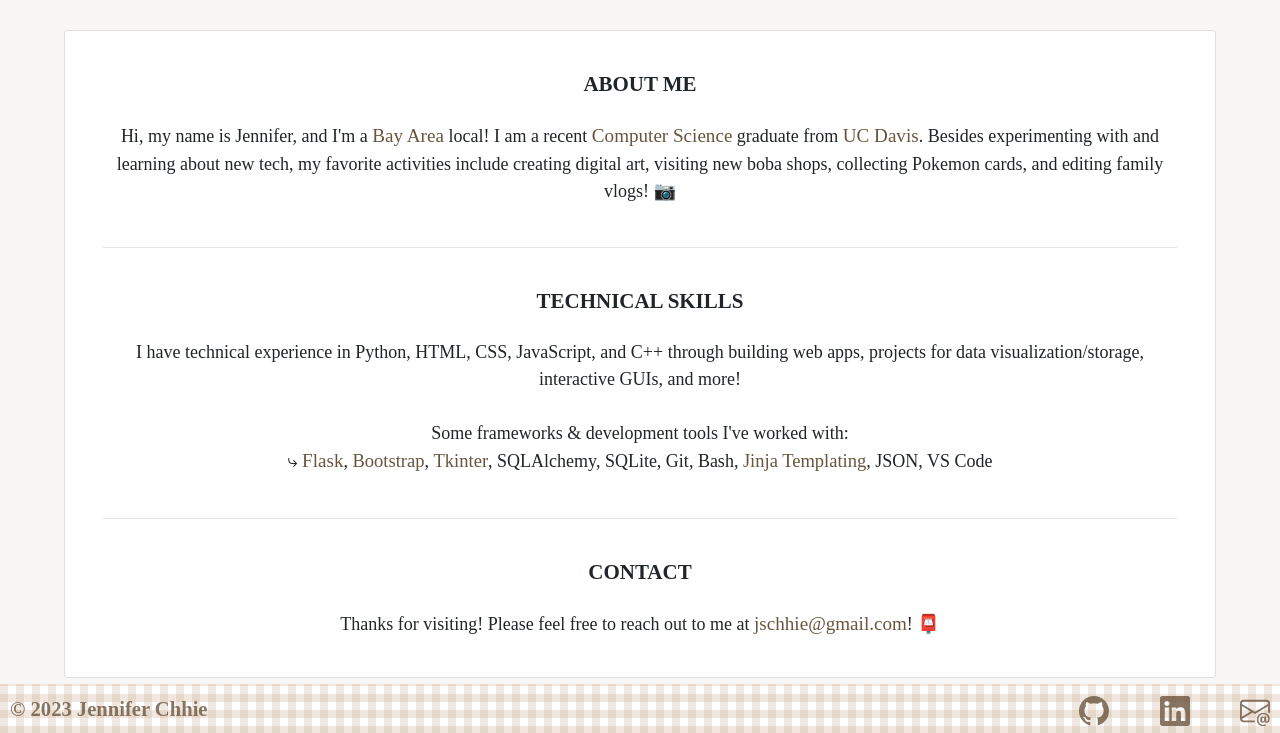
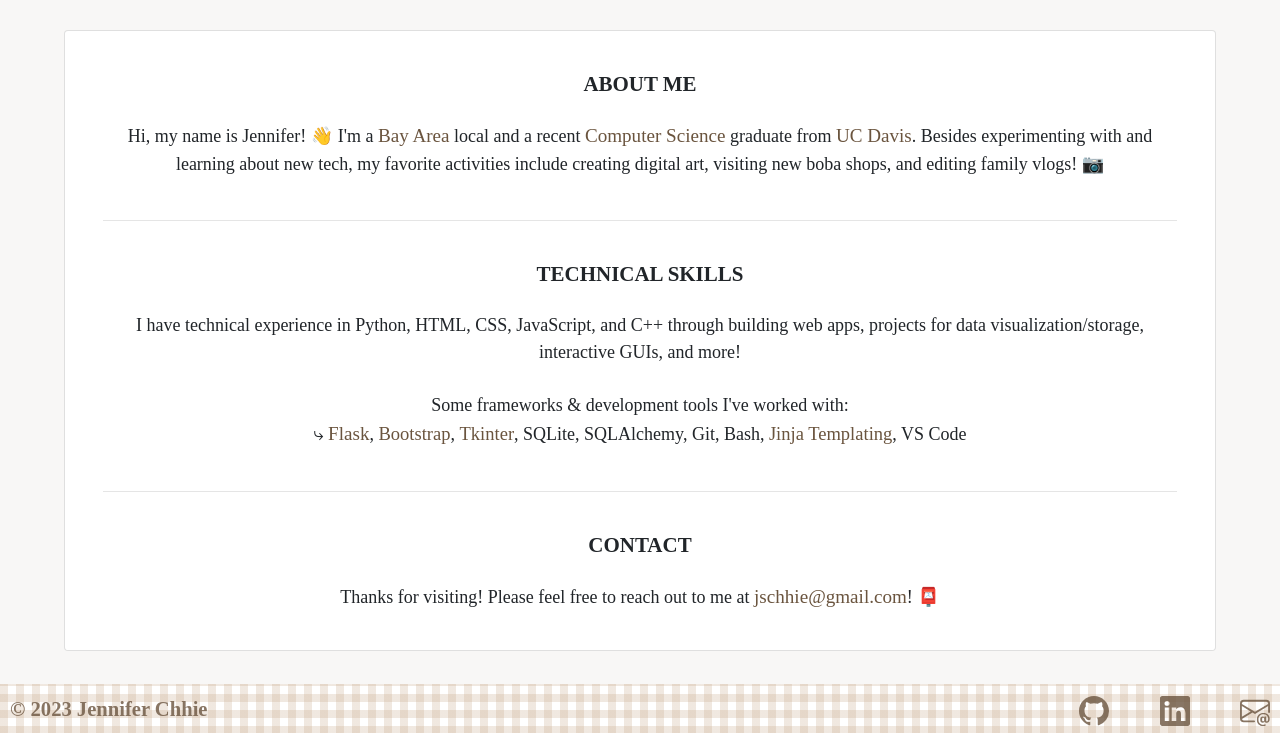
Before and after one commit to jschhie/portfolio, a Flask app: page /about in a window 1280 px wide. Shown: the part 66-799 px from the top of the page. Run offline with Flask 3, Linux system fonts and the light colour scheme; some libraries are stand-ins or nearby versions; some web fonts are replaced.

Commit message:
Update about.html

```diff
--- a/website/templates/about.html
+++ b/website/templates/about.html
@@ -8,8 +8,8 @@
         </div>
 
         <p>
-            Hi, my name is Jennifer, and I'm a <span><a href="https://en.wikipedia.org/wiki/San_Francisco_Bay_Area" target="_blank">Bay Area</a></span> local! I am a recent <span><a href="https://www.ucdavis.edu/majors/computer-science" target="_blank">Computer Science</a></span> graduate from <span><a href="https://www.ucdavis.edu/" target="_blank">UC Davis</a></span>.
-            Besides experimenting with and learning about new tech, my favorite activities include creating digital art, visiting new boba shops, collecting Pokemon cards, and editing family vlogs! 📷 </p>
+            Hi, my name is Jennifer! 👋 I'm a <span><a href="https://en.wikipedia.org/wiki/San_Francisco_Bay_Area" target="_blank">Bay Area</a></span> local and a recent <span><a href="https://www.ucdavis.edu/majors/computer-science" target="_blank">Computer Science</a></span> graduate from <span><a href="https://www.ucdavis.edu/" target="_blank">UC Davis</a></span>.
+            Besides experimenting with and learning about new tech, my favorite activities include creating digital art, visiting new boba shops, and editing family vlogs! 📷 </p>
         </p>
 
         <br>
@@ -24,7 +24,7 @@
         <br>
 
         <p>Some frameworks & development tools I've worked with: </p>
-        <p>⤷ <span><a href="https://pythonbasics.org/what-is-flask-python/" target="_blank">Flask</a></span>, <a href="https://getbootstrap.com/docs/5.1/getting-started/introduction/" target="_blank">Bootstrap</a>, <a href="https://realpython.com/python-gui-tkinter/" target="_blank">Tkinter</a>, SQLAlchemy, SQLite, Git, Bash, <a href="https://jinja.palletsprojects.com/en/3.1.x/intro/" target="_blank">Jinja Templating</a>, JSON, VS Code</p>
+        <p>⤷ <span><a href="https://pythonbasics.org/what-is-flask-python/" target="_blank">Flask</a></span>, <a href="https://getbootstrap.com/docs/5.1/getting-started/introduction/" target="_blank">Bootstrap</a>, <a href="https://realpython.com/python-gui-tkinter/" target="_blank">Tkinter</a>, SQLite, SQLAlchemy, Git, Bash, <a href="https://jinja.palletsprojects.com/en/3.1.x/intro/" target="_blank">Jinja Templating</a>, VS Code</p>
 
         <br>
         <hr>
```
